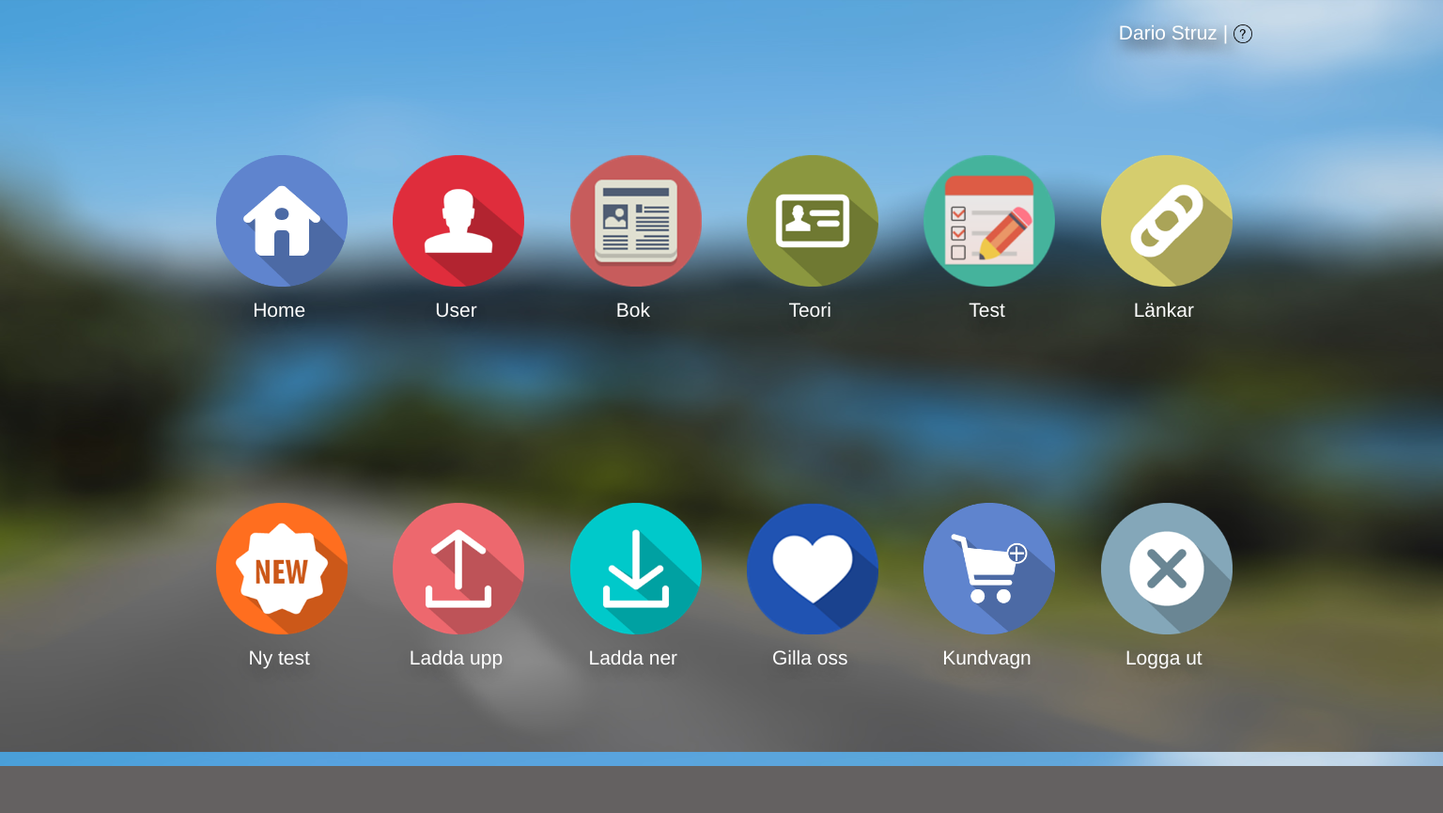
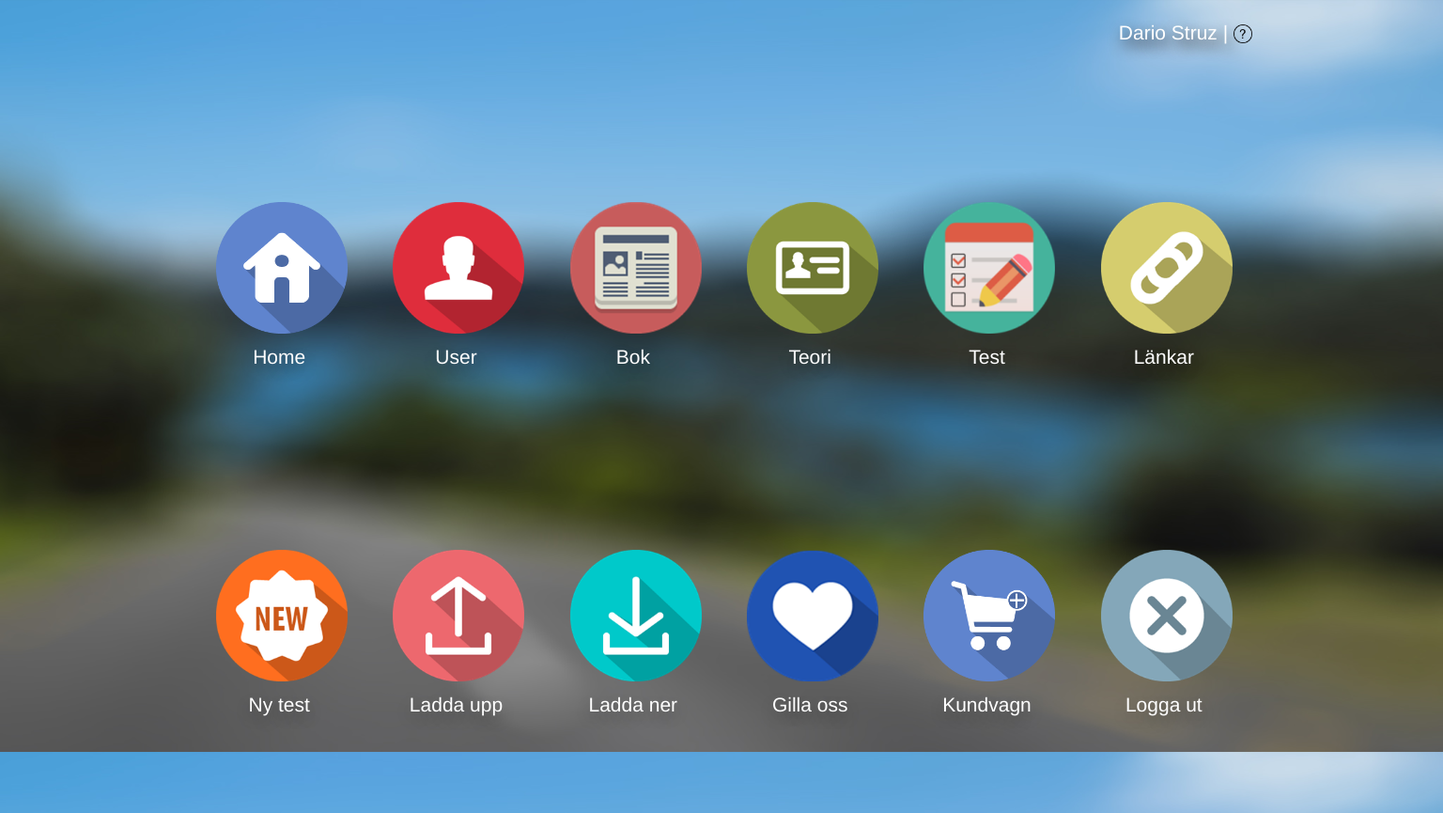
Before and after one commit to Ferdinand1945/korkort, a PHP site: page /menu.html in a window 1536 px wide. Shown: the whole page at 94% size. Before the commit the page ends 815 px from the top, so only its background shows below. Run offline with PHP 8.4, Linux system fonts and the light colour scheme.

Commit message:
new changes in menu size

```diff
--- a/css/style.css
+++ b/css/style.css
@@ -658,9 +658,9 @@ margin: 14px 0;
 .top-fix {
 margin-top: 100px;
 }
-@media screen and (min-width: 1300px;){
+@media screen and (min-width: 1300px){
   .top-fix {
-  margin-top: 200px;
+  margin-top: 150px;
   }
 }
 .user-text {
```
